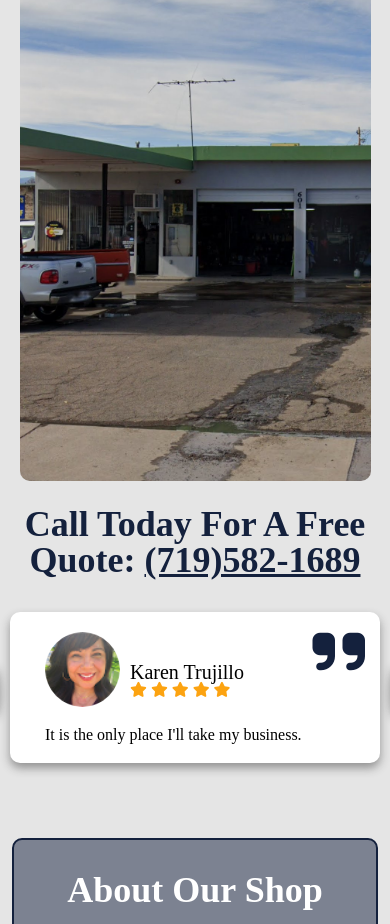
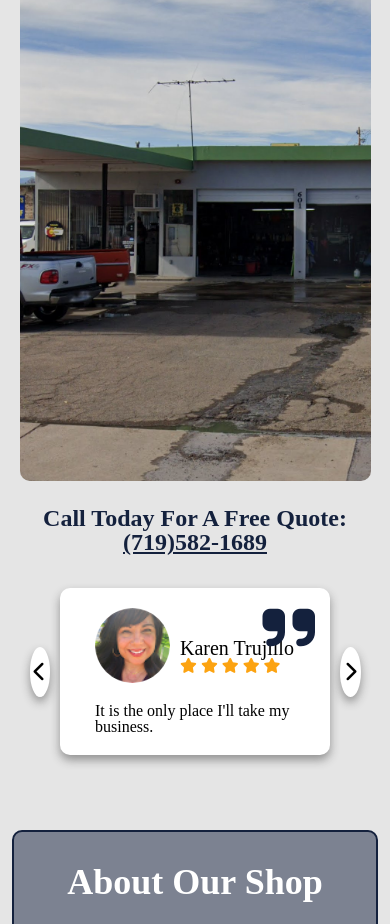
Before and after one commit to Infinite-capacity/steelcitygarage, a plain HTML site: page index.html in a window 390 px wide. Shown: the part 104-1028 px from the top of the page. Drawn offline with Linux system fonts and the light colour scheme.

Commit message:
fixed mobile sizing issues

```diff
--- a/style.css
+++ b/style.css
@@ -230,7 +230,7 @@ i.fa,.fa-bars {
   position: relative;
   perspective: 1000px;
   color: #000000;
-  width: 100%;
+  width: 90%;
   display: flex;
   justify-content: center;
   align-items: center;
@@ -251,7 +251,7 @@ i.fa,.fa-bars {
   box-shadow: 0 5px 10px #3337;
   width: 100%;
   max-width: 500px;
-  min-width: 300px;
+  min-width: 200px;
   padding: 20px 35px;
   position: relative;
   transform-style: preserve-3d;
@@ -455,6 +455,7 @@ i.fa,.fa-bars {
 
 .contact a{
   color: #14213D;
+  word-wrap: break-word;
 }
 
 .contact h2 {
@@ -469,7 +470,8 @@ i.fa,.fa-bars {
   font-size: 20px;
   font-weight: bold;
 }
-
+.contact h4 {
+}
 @media only screen and (max-width: 888px) {
   .contact-map {
     flex-wrap: wrap;
@@ -484,6 +486,9 @@ i.fa,.fa-bars {
   }
   .map {
     width: 80%;
+  }
+  .call-to-action h2{
+    font-size: 24px;
   }
 }
 
```
